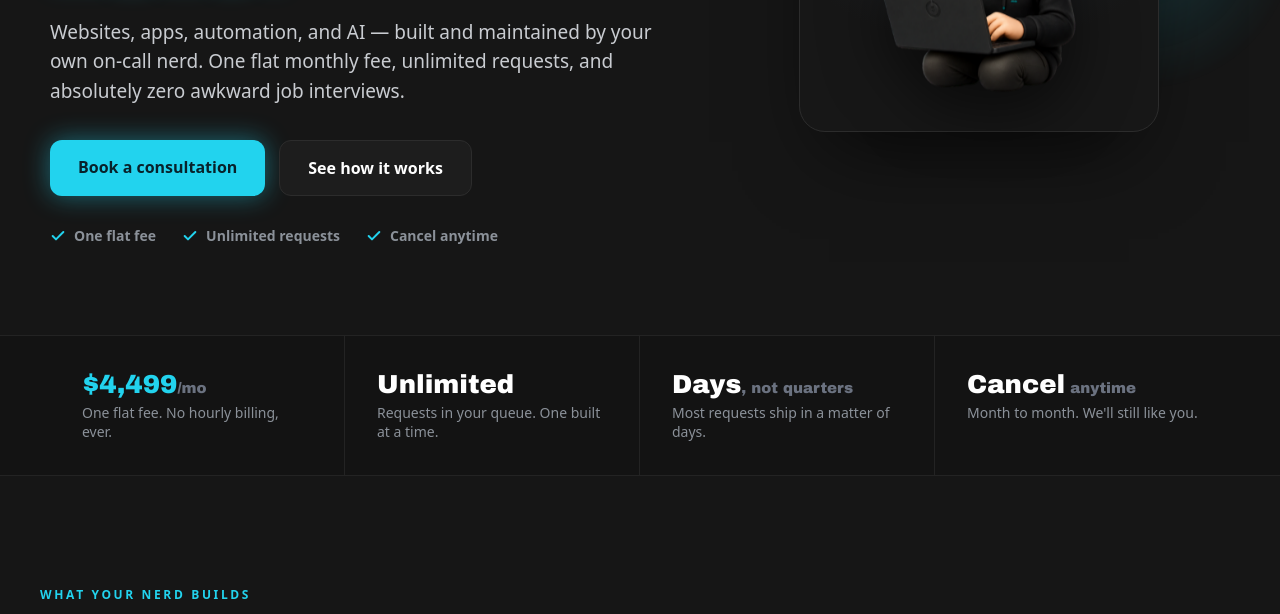
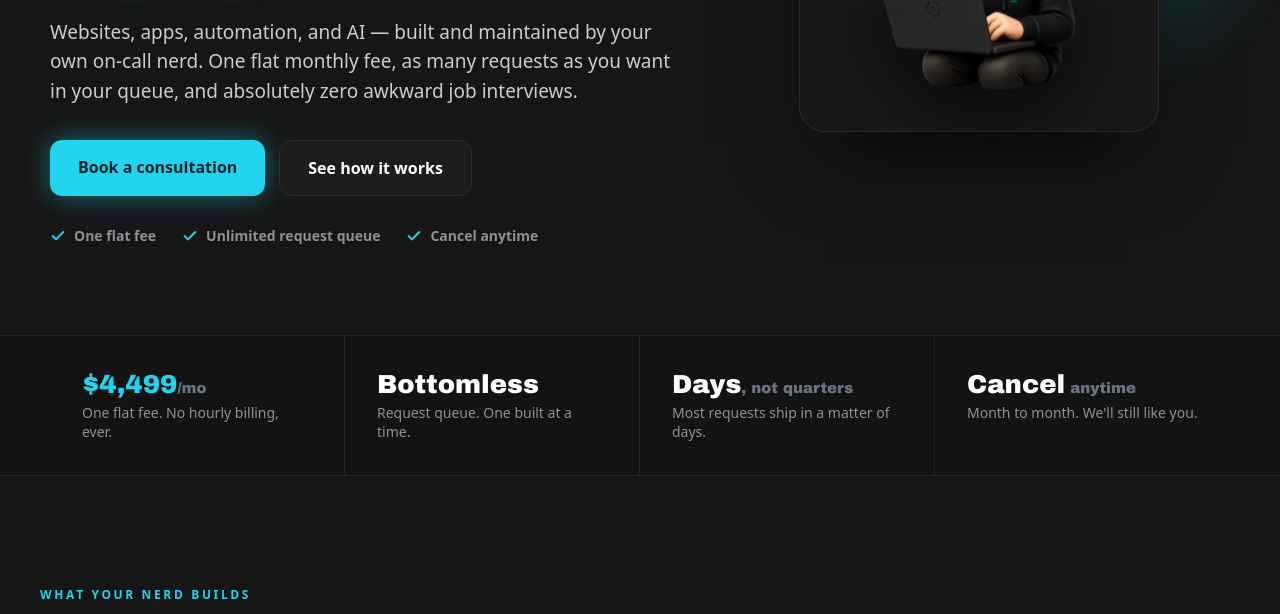
Before and after one commit to Lee22bird/nerd-on-retainer, a plain HTML site: page index.html in a window 1280 px wide. Shown: the part 615-1229 px from the top of the page. Drawn offline with Linux system fonts and the light colour scheme.

Commit message:
Clarify request queue wording

```diff
--- a/index.html
+++ b/index.html
@@ -4,11 +4,11 @@
 <meta charset="utf-8">
 <meta name="viewport" content="width=device-width, initial-scale=1">
 <title>Nerd On Retainer — Your outsourced dev department, on one flat fee</title>
-<meta name="description" content="Websites, apps, automation, and AI — built and maintained by your own on-call nerd. One flat monthly fee, unlimited requests, cancel anytime.">
+<meta name="description" content="Websites, apps, automation, and AI — built and maintained by your own on-call nerd. One flat monthly fee, as many requests as you want in your queue, cancel anytime.">
 <link rel="icon" href="assets/favicon.svg" type="image/svg+xml">
 <meta property="og:type" content="website">
 <meta property="og:title" content="Nerd On Retainer — your on-demand dev team">
-<meta property="og:description" content="Websites, apps, automation & AI on one flat monthly fee. Unlimited requests, one at a time, cancel anytime.">
+<meta property="og:description" content="Websites, apps, automation & AI on one flat monthly fee. Submit as many requests as you want. We work through them one at a time.">
 <meta property="og:image" content="assets/og.jpg">
 <meta name="twitter:card" content="summary_large_image">
 <link rel="stylesheet" href="styles.css">
@@ -51,14 +51,14 @@
           <span>Your outsourced dev department</span>
         </div>
         <h1 class="hero-h1">You don't need<br>to hire a developer.<br><span class="teal-glow">You need a Nerd.</span></h1>
-        <p class="hero-sub">Websites, apps, automation, and AI &mdash; built and maintained by your own on-call nerd. One flat monthly fee, unlimited requests, and absolutely zero awkward job interviews.</p>
+        <p class="hero-sub">Websites, apps, automation, and AI &mdash; built and maintained by your own on-call nerd. One flat monthly fee, as many requests as you want in your queue, and absolutely zero awkward job interviews.</p>
         <div class="hero-cta">
           <a href="consultation.html" class="btn btn-primary btn-lg">Book a consultation</a>
           <a href="#how" class="btn btn-secondary btn-lg">See how it works</a>
         </div>
         <div class="trust">
           <span><svg width="16" height="16" viewBox="0 0 24 24" fill="none" stroke="#22D3EE" stroke-width="3" stroke-linecap="round" stroke-linejoin="round"><polyline points="20 6 9 17 4 12"></polyline></svg>One flat fee</span>
-          <span><svg width="16" height="16" viewBox="0 0 24 24" fill="none" stroke="#22D3EE" stroke-width="3" stroke-linecap="round" stroke-linejoin="round"><polyline points="20 6 9 17 4 12"></polyline></svg>Unlimited requests</span>
+          <span><svg width="16" height="16" viewBox="0 0 24 24" fill="none" stroke="#22D3EE" stroke-width="3" stroke-linecap="round" stroke-linejoin="round"><polyline points="20 6 9 17 4 12"></polyline></svg>Unlimited request queue</span>
           <span><svg width="16" height="16" viewBox="0 0 24 24" fill="none" stroke="#22D3EE" stroke-width="3" stroke-linecap="round" stroke-linejoin="round"><polyline points="20 6 9 17 4 12"></polyline></svg>Cancel anytime</span>
         </div>
       </div>
@@ -89,8 +89,8 @@
         <p>One flat fee. No hourly billing, ever.</p>
       </div>
       <div class="value-cell reveal" data-reveal-delay="80">
-        <div class="value-num">Unlimited</div>
-        <p>Requests in your queue. One built at a time.</p>
+        <div class="value-num">Bottomless</div>
+        <p>Request queue. One built at a time.</p>
       </div>
       <div class="value-cell reveal" data-reveal-delay="160">
         <div class="value-num">Days<small>, not quarters</small></div>
@@ -294,7 +294,7 @@
       <div class="price-right">
         <div class="lbl">What's included</div>
         <ul class="included">
-          <li><svg width="19" height="19" viewBox="0 0 24 24" fill="none" stroke="#22D3EE" stroke-width="3" stroke-linecap="round" stroke-linejoin="round"><polyline points="20 6 9 17 4 12"></polyline></svg>Unlimited requests in your queue</li>
+          <li><svg width="19" height="19" viewBox="0 0 24 24" fill="none" stroke="#22D3EE" stroke-width="3" stroke-linecap="round" stroke-linejoin="round"><polyline points="20 6 9 17 4 12"></polyline></svg>Submit as many requests as you want</li>
           <li><svg width="19" height="19" viewBox="0 0 24 24" fill="none" stroke="#22D3EE" stroke-width="3" stroke-linecap="round" stroke-linejoin="round"><polyline points="20 6 9 17 4 12"></polyline></svg>One active request at a time</li>
           <li><svg width="19" height="19" viewBox="0 0 24 24" fill="none" stroke="#22D3EE" stroke-width="3" stroke-linecap="round" stroke-linejoin="round"><polyline points="20 6 9 17 4 12"></polyline></svg>Websites, apps, software, AI &amp; automation</li>
           <li><svg width="19" height="19" viewBox="0 0 24 24" fill="none" stroke="#22D3EE" stroke-width="3" stroke-linecap="round" stroke-linejoin="round"><polyline points="20 6 9 17 4 12"></polyline></svg>Unlimited users and stakeholders</li>
@@ -317,7 +317,7 @@
       <div class="faq-list reveal" data-faq>
         <div class="faq-item is-open">
           <button class="faq-q">What does "one active request at a time" mean?<span class="faq-sign">&#8211;</span></button>
-          <div class="faq-a"><div class="faq-a-inner">You can stack up as many requests as you want in your queue. Your nerd focuses on one at a time so it actually gets done well &mdash; then moves straight to the next. Want two running in parallel? Add a second active request as an add-on.</div></div>
+          <div class="faq-a"><div class="faq-a-inner">Submit as many requests as you want. We work through them one at a time so each request actually gets done well &mdash; then we move straight to the next. Want two running in parallel? Add a second active request as an add-on.</div></div>
         </div>
         <div class="faq-item">
           <button class="faq-q">How fast will my requests get done?<span class="faq-sign">+</span></button>
@@ -329,7 +329,7 @@
         </div>
         <div class="faq-item">
           <button class="faq-q">Is there a limit to how much I can request?<span class="faq-sign">+</span></button>
-          <div class="faq-a"><div class="faq-a-inner">Nope. Request as much as you'd like. Since we work through one at a time, your queue is effectively bottomless &mdash; you're only limited by how fast you can dream stuff up.</div></div>
+          <div class="faq-a"><div class="faq-a-inner">Nope. Submit as many requests as you want. Since we work through one at a time, your queue is effectively bottomless &mdash; you're only limited by how fast you can dream stuff up.</div></div>
         </div>
         <div class="faq-item">
           <button class="faq-q">Who owns the code?<span class="faq-sign">+</span></button>
@@ -399,7 +399,7 @@
       </div>
       <div class="footer-col">
         <h4>Get started</h4>
-        <p>One flat fee. Unlimited requests. Cancel anytime.</p>
+        <p>One flat fee. Submit requests anytime. Cancel anytime.</p>
         <a href="consultation.html" class="btn btn-primary btn-nav">Book a call</a>
       </div>
     </div>
```
Also changed, not shown: blog.html (+1 -1 lines), blog/developer-retainer-vs-freelancer.html (+2 -2 lines).
